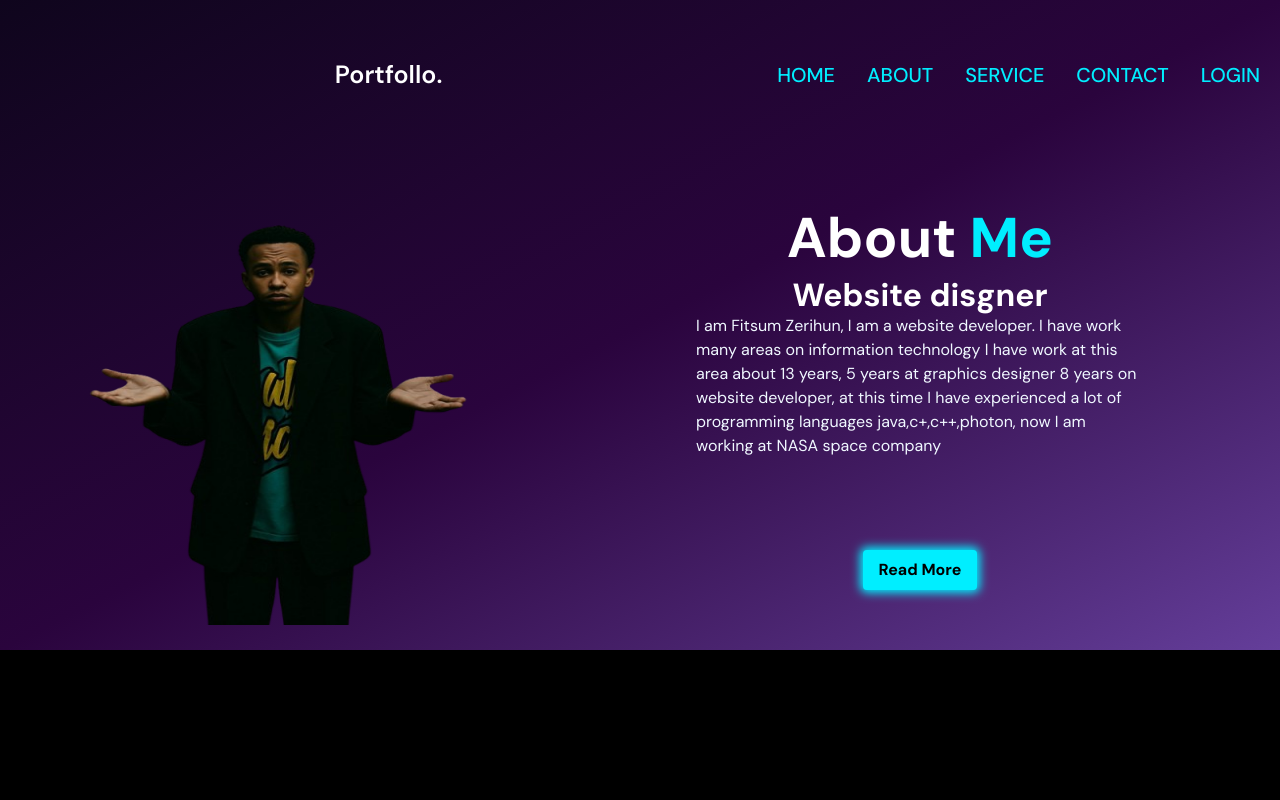
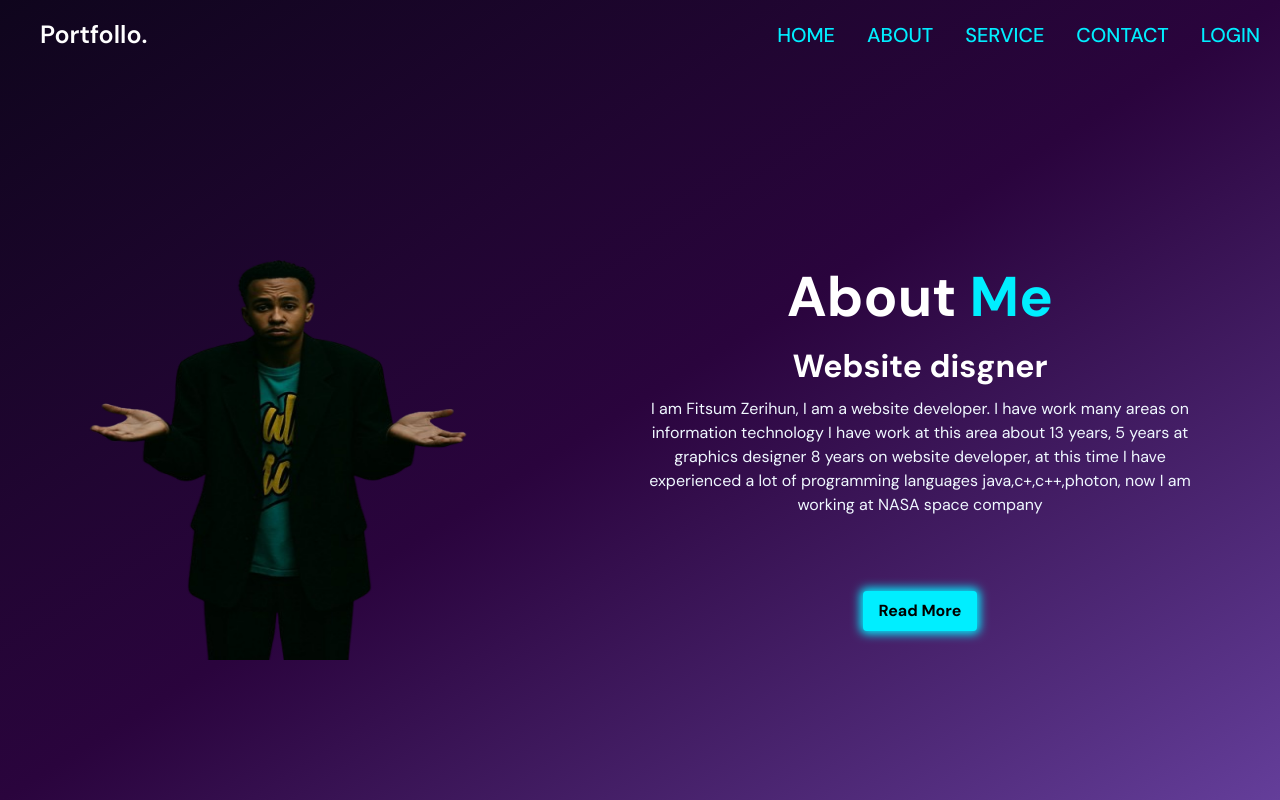
Before and after one commit to codewithfitse/Portfollo, a React (Vite) app in the folder React-app/: page /About in a window 1280 px wide. Built offline with nearby package versions, Linux system fonts and the light colour scheme.

Commit message:
UPDATED THE SEVICE

```diff
--- a/React-app/src/componets/Header.jsx
+++ b/React-app/src/componets/Header.jsx
@@ -3,8 +3,8 @@ import { Link } from "react-router-dom";
 
 export const Header = () => {
   return (
-    <header className="w-full h-[70px] py-[20px] flex justify-between items-center">
-      <div className="w-full">
+    <div className="w-full h-[70px] py-[20px] flex justify-between items-center">
+      <div className="w-fit pl-10">
         <h1 className="text-[13px] lg:text-[25px] font-semibold text-white">
           Portfollo.
         </h1>
@@ -36,6 +36,6 @@ export const Header = () => {
           </h1>
         </Link>
       </nav>
-    </header>
+    </div>
   );
 };
--- a/React-app/src/page/About.jsx
+++ b/React-app/src/page/About.jsx
@@ -3,9 +3,9 @@ import { Header } from "../componets/Header";
 
 export const About = () => {
   return (
-    <section className="w-full h-full background overflow-hidden">
+    <section className="w-full h-screen background overflow-hidden">
       <Header />
-      <div className="flex flex-col lg:flex-row justify-around items-center w-full mt-[45px] lg:mt-[90px] lg:px-20">
+      <div className="h-full w-full pb-10 lg:mt-[10px] lg:px-20 flex flex-col lg:flex-row justify-around items-center">
         <div className="w-full justify-center items-center">
           <img
             src="/portfolioHeroBg.png"
@@ -13,14 +13,14 @@ export const About = () => {
             alt="Profile"
           />
         </div>
-        <div className="w-full flex flex-col items-center justify-center my-5 lg:my-0 sideRight">
+        <div className="w-full flex flex-col items-center justify-center my-5 lg:my-0 gap-3 sideRight">
           <h1 className="text-[30px] lg:text-[56px] font-bold">
             About <span className="text-[#0ef]">Me</span>
           </h1>
           <h2 className="text-[15px] lg:text-[32px] font-bold">
             Website disgner
           </h2>
-          <p className="w-[80%] mb-2 lg:mb-8">
+          <p className="w-[90%] text-center lg:w-full mb-2 lg:mb-8">
             I am Fitsum Zerihun, I am a website developer. I have work many
             areas on information technology I have work at this area about 13
             years, 5 years at graphics designer 8 years on website developer, at
@@ -28,7 +28,7 @@ export const About = () => {
             java,c+,c++,photon, now I am working at NASA space company
           </p>
 
-          <button className="btn my-[20px] lg:my-[60px]">Read More</button>
+          <button className="btn my-[10px] lg:my-[30px]">Read More</button>
         </div>
       </div>
     </section>
```
